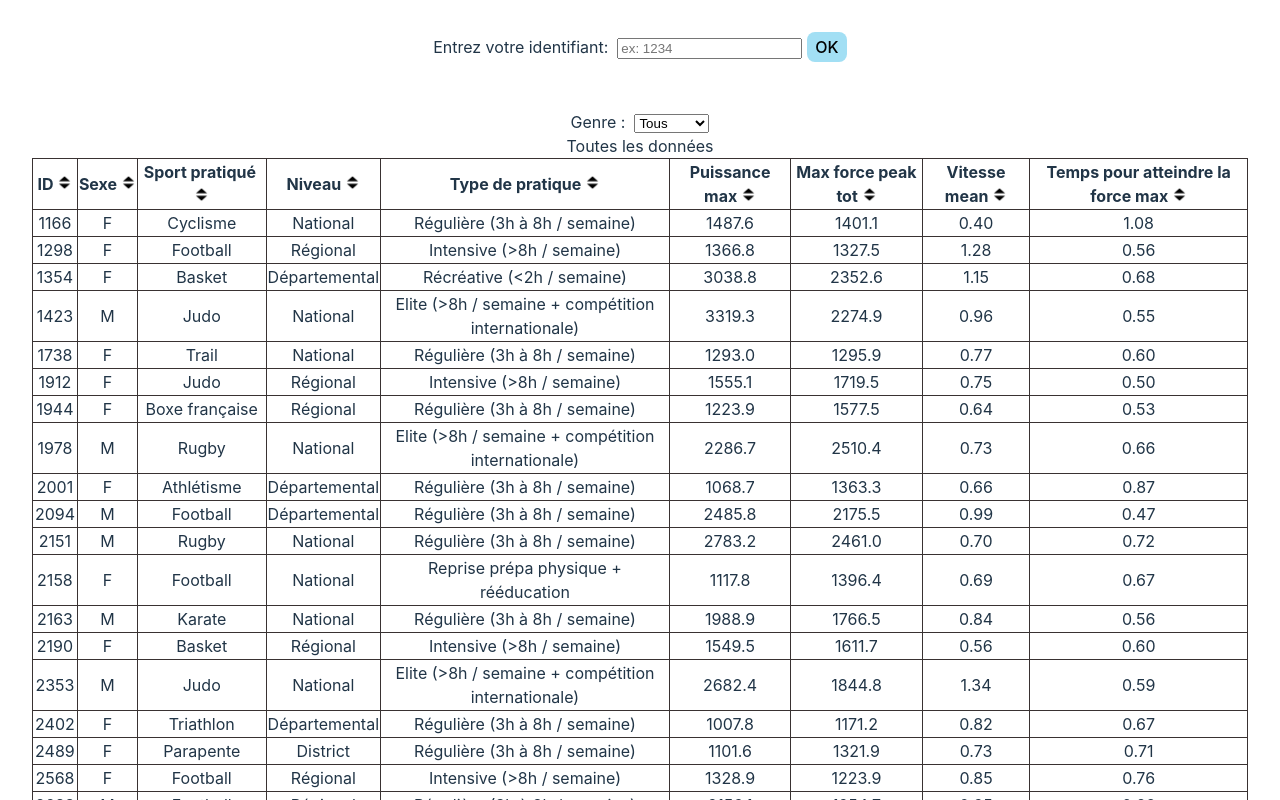
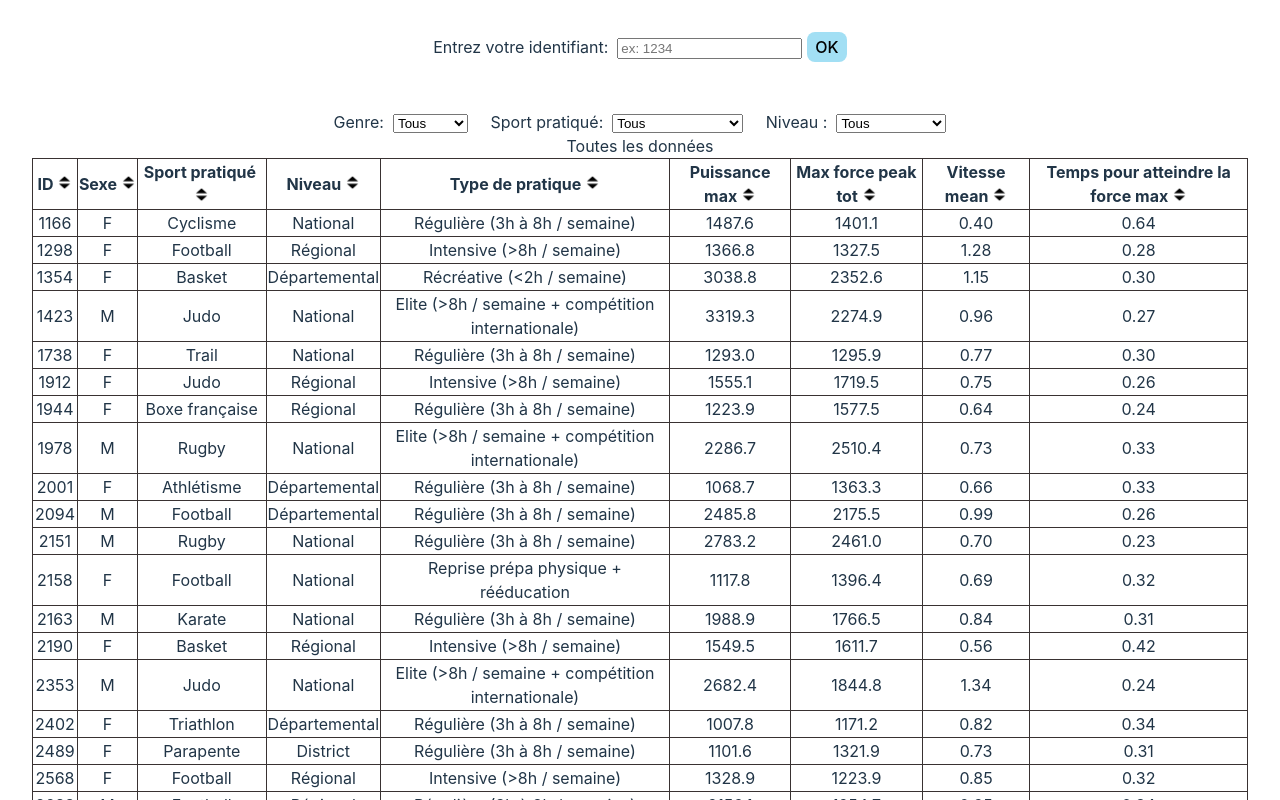
Before and after one commit to celiaribard/site-staps, a React (Vite) app in the folder site_staps/: page / in a window 1280 px wide. Shown: the top 800 px of the page. Built offline with nearby package versions, Linux system fonts and the light colour scheme.

Commit message:
fix et ajout filtres sport et niveau

```diff
--- a/site_staps/src/TraitementDonnees.js
+++ b/site_staps/src/TraitementDonnees.js
@@ -24,20 +24,20 @@ const typesPratiqueRenommes = {
 }
 
 const typesPratiqueTri = {
-    "A la reprise d'activité sportive sans restriction": 8-2,
-    "A la reprise de la préparation physique + réeducation": 8-1,
-    "En activité intensive (>8h / semaine)": 8-6,
-    "En activité récréative (<2h / semaine)": 8-4,
-    "En activité régulière (3h à 8h / semaine)": 8-5,
-    "En activité sédentaire (<1h / semaine)": 8-3,
-    "En activité élite (>8h / semaine et compétition internationale)": 8-7
+    "A la reprise d'activité sportive sans restriction": 2,
+    "A la reprise de la préparation physique + réeducation": 1,
+    "En activité intensive (>8h / semaine)": 6,
+    "En activité récréative (<2h / semaine)": 4,
+    "En activité régulière (3h à 8h / semaine)": 5,
+    "En activité sédentaire (<1h / semaine)": 3,
+    "En activité élite (>8h / semaine et compétition internationale)": 7
 }
 
 const niveauTri = {
-    "District": 4,
-    "Départemental": 3,
-    "Régional": 2,
-    "National": 1
+    "District": 1,
+    "Départemental": 2,
+    "Régional": 3,
+    "National": 4
 }
 
 const Capitalize = (chaine) => {
@@ -83,6 +83,18 @@ const getListeId = (donneesPoussees) => {
     return listeIdUniques;
 }
 
+const getListeSports = (donneesPoussees) => {
+    const listeSports = donneesPoussees.map((donnee) => donnee.sport_pratiqué);
+    const listeSportsUniques = [...new Set(listeSports)];
+    return listeSportsUniques;
+}
+
+const getListeNiveaux = (donneesPoussees) => {
+    const listeNiveaux = donneesPoussees.map((donnee) => donnee.niveau_sportif);
+    const listeNiveauxUniques = [...new Set(listeNiveaux)];
+    return listeNiveauxUniques;
+}
+
 // renvoie la moyenne d'une donnée d'un sujet
 // par ex donnee = force_peak_tot ou puissance_max
 const getMoyenne = (donneesPoussees, idSujet, donnee) => {
@@ -101,7 +113,7 @@ const getResumeDonneesSujet = (donneesPoussees, idSujet) => {
     // max de la vitesse mean ?? pq pas plutot la moyenne?
     ligneSujet['max_vitesse_mean'] = parseFloat(getMax(donneesPoussees, idSujet, 'vitesse_mean')).toFixed(2);
     // plutot prendre le min ici ? Si on reste sur la logique d'afficher juste la meilleure perf
-    ligneSujet['max_temps_force_max'] = parseFloat(getMax(donneesPoussees, idSujet, 'temps_pour_atteindre_force_max')).toFixed(2);
+    ligneSujet['max_temps_force_max'] = parseFloat(getMin(donneesPoussees, idSujet, 'temps_pour_atteindre_force_max')).toFixed(2);
     delete ligneSujet['inutile'];
 
     return ligneSujet;
@@ -118,4 +130,4 @@ const getResumesDonneesSujets = (donneesPoussees) => {
     return resumesDonnneesSujets;
 }
 
-export { getResumeDonneesSujet, getDonneesSujet, getMax, getMoyenne, getListeId, getResumesDonneesSujets, Capitalize, colonnesRenommees, parametresAafficher, parametresAafficher2, typesPratiqueRenommes, typesPratiqueTri, niveauTri }
+export { getResumeDonneesSujet, getDonneesSujet, getMax, getMoyenne, getListeId, getListeSports, getListeNiveaux, getResumesDonneesSujets, Capitalize, colonnesRenommees, parametresAafficher, parametresAafficher2, typesPratiqueRenommes, typesPratiqueTri, niveauTri }
--- a/site_staps/src/components/App.jsx
+++ b/site_staps/src/components/App.jsx
@@ -3,7 +3,7 @@ import donneesPoussees from "../../donnees_poussees.json";
 import { useState } from "react";
 import { FormIdSujet } from "./FormIdSujet";
 import { TableauDonnees } from "./TableauDonnees";
-import { getResumesDonneesSujets } from "../TraitementDonnees";
+import { getResumesDonneesSujets, getListeSports, getListeNiveaux, Capitalize } from "../TraitementDonnees";
 import { Tableau1Sujet } from "./Tableau1Sujet";
 
 const App = () => {
@@ -30,7 +30,11 @@ const App = () => {
   const handleChangeFiltre = (e) => {
     const { name, value } = e.target;
     setFiltres((prevState) => ({ ...prevState, [name]: value }));
+    console.log(name, value);
   };
+
+  const listeSports = getListeSports(donneesPoussees); // par contre ça prend pas en compte les filtres, ça affiche tous les sports de la BD
+  const listeNiveaux = getListeNiveaux(donneesPoussees);
 
   return (
     <div>
@@ -42,7 +46,7 @@ const App = () => {
       <br />
       <div>
         <label>
-          Genre : &nbsp;
+          Genre: &nbsp;
           <select
             name="sexe"
             value={filtres.sexe}
@@ -51,6 +55,42 @@ const App = () => {
             <option value="">Tous</option>
             <option value="F">Féminin</option>
             <option value="M">Masculin</option>
+          </select>
+        </label>
+        &nbsp;&nbsp;&nbsp;&nbsp;&nbsp;
+        <label>
+          Sport pratiqué: &nbsp;
+          <select
+            name="sport_pratiqué"
+            value={filtres.sport_pratiqué}
+            onChange={handleChangeFiltre}
+          >
+            <option value="">Tous</option>
+            {listeSports.map((sport) => (
+              <option
+                key={sport}
+                value={sport}
+                onChange={handleChangeFiltre}>{Capitalize(sport)}
+              </option>
+            ))}
+          </select>
+        </label>
+        &nbsp;&nbsp;&nbsp;&nbsp;&nbsp;
+        <label>
+          Niveau : &nbsp;
+          <select
+            name="niveau_sportif"
+            value={filtres.niveau_sportif}
+            onChange={handleChangeFiltre}
+          >
+            <option value="">Tous</option>
+            {listeNiveaux.map((sport) => (
+              <option
+                key={sport}
+                value={sport}
+                onChange={handleChangeFiltre}>{Capitalize(sport)}
+              </option>
+            ))}
           </select>
         </label>
       </div>
--- a/site_staps/src/components/TableauDonnees.jsx
+++ b/site_staps/src/components/TableauDonnees.jsx
@@ -14,16 +14,21 @@ import icone_default from "../images/default1.png";
 const TableauDonnees = ({ inputId, donneesAafficher, filtres }) => {
     const [donneesTriees, setDonneesTriees] = useState(donneesAafficher);
     const [triColonne, setTriColonne] = useState("");
-    const [triOrdre, setTriOrdre] = useState("desc");
+    const [triOrdre, setTriOrdre] = useState("asc");
 
     useEffect(() => {
-        setDonneesTriees(
-            donneesAafficher.filter((sujet) => {
-                return (
-                    !filtres.sexe || filtres.sexe === "" || sujet.sexe === filtres.sexe
-                );
-            })
-        );
+        const donneesFiltrees = donneesAafficher.filter((sujet) => {
+            console.log('filtre', filtres);
+            return (
+                (!filtres.sexe || filtres.sexe === "" || sujet.sexe === filtres.sexe)
+                &&
+                (!filtres.sport_pratiqué || filtres.sport_pratiqué === "" || sujet.sport_pratiqué === filtres.sport_pratiqué)
+                &&
+                (!filtres.niveau_sportif || filtres.niveau_sportif === "" || sujet.niveau_sportif === filtres.niveau_sportif)
+            );
+        })
+        console.log(donneesFiltrees);
+        setDonneesTriees(donneesFiltrees);
     }, [donneesAafficher, filtres]); // le useEffect s'actualise chaque fois que donneesAafficher ou filtres change
 
     // Fonction de tri appelée lorsqu'on clique sur l'intitulé de la colonne
@@ -61,16 +66,16 @@ const TableauDonnees = ({ inputId, donneesAafficher, filtres }) => {
 
             if (a1 < b1) {
                 // console.log(a1, '<', b1);
-                return nouvelOrdre === "desc" ? -1 : 1;
+                return nouvelOrdre === "asc" ? -1 : 1;
             }
             if (a1 > b1) {
                 // console.log(b1, '<', a1);
-                return nouvelOrdre === "desc" ? 1 : -1;
+                return nouvelOrdre === "asc" ? 1 : -1;
             }
             return 0;
         });
 
-        console.log(donneesAafficher);
+        // console.log(donneesAafficher);
         // Met à jour les données triées, la colonne de tri et l'ordre de tri
         setDonneesTriees(nouvellesDonneesTriees);
         setTriColonne(colonne);
```
